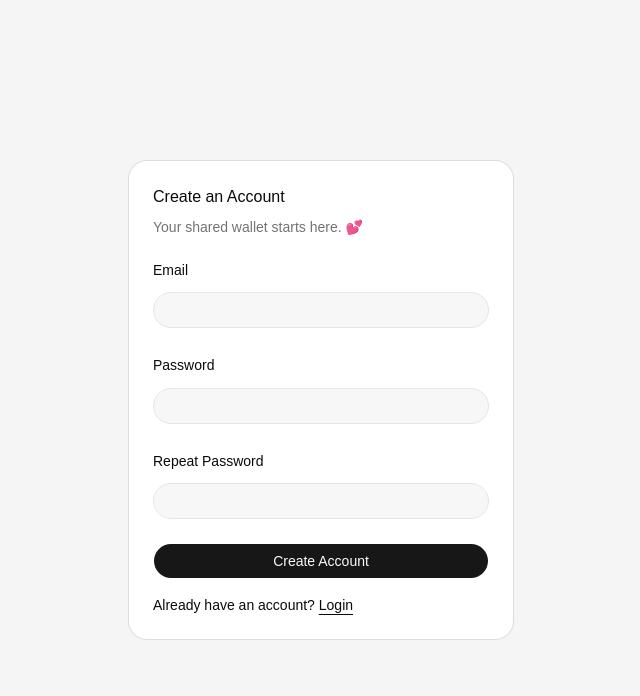
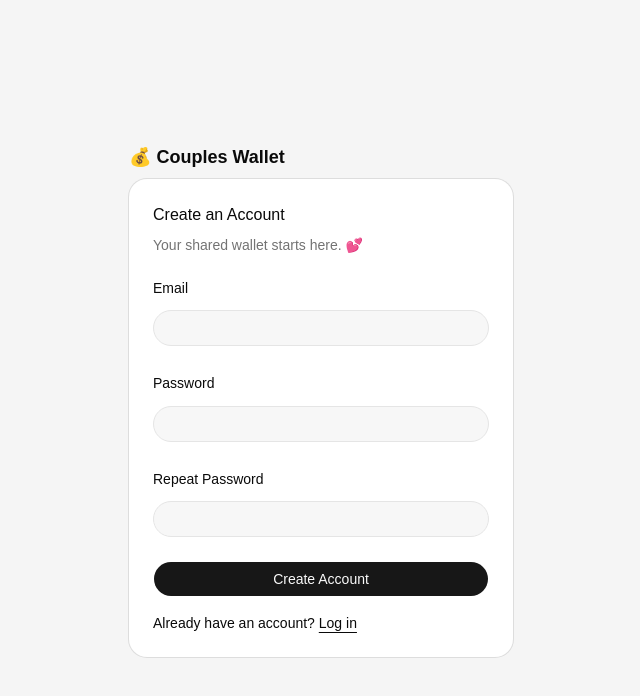
Before and after one commit to andrewnessinjim/couples-wallet, a React (Vite) app: page /register in a window 1280 px wide. Shown: the top 696 px of the page, without its empty margins (319-959 px from the left). Built offline with nearby package versions, Linux system fonts and the light colour scheme.

Commit message:
feat: show brand in auth pages

```diff
--- a/src/routes/_auth.tsx
+++ b/src/routes/_auth.tsx
@@ -1,4 +1,4 @@
-import { createFileRoute, Outlet } from "@tanstack/react-router";
+import { createFileRoute, Link, Outlet } from "@tanstack/react-router";
 
 export const Route = createFileRoute("/_auth")({
   component: AuthLayout,
@@ -7,7 +7,10 @@ export const Route = createFileRoute("/_auth")({
 function AuthLayout() {
   return (
     <main className="flex min-h-svh items-center justify-center bg-muted p-4">
-      <div className="w-full max-w-sm">
+      <div className="w-full max-w-sm flex flex-col gap-2">
+        <Link to="/" className="text-lg font-semibold self-start">
+          💰 Couples Wallet
+        </Link>
         <Outlet />
       </div>
     </main>
--- a/src/routes/_auth/register/index.tsx
+++ b/src/routes/_auth/register/index.tsx
@@ -81,7 +81,7 @@ function RegisterPage() {
           <p className="text-sm">
             Already have an account?{" "}
             <Link to="/login" className="underline underline-offset-4">
-              Login
+              Log in
             </Link>
           </p>
         </CardFooter>
```
